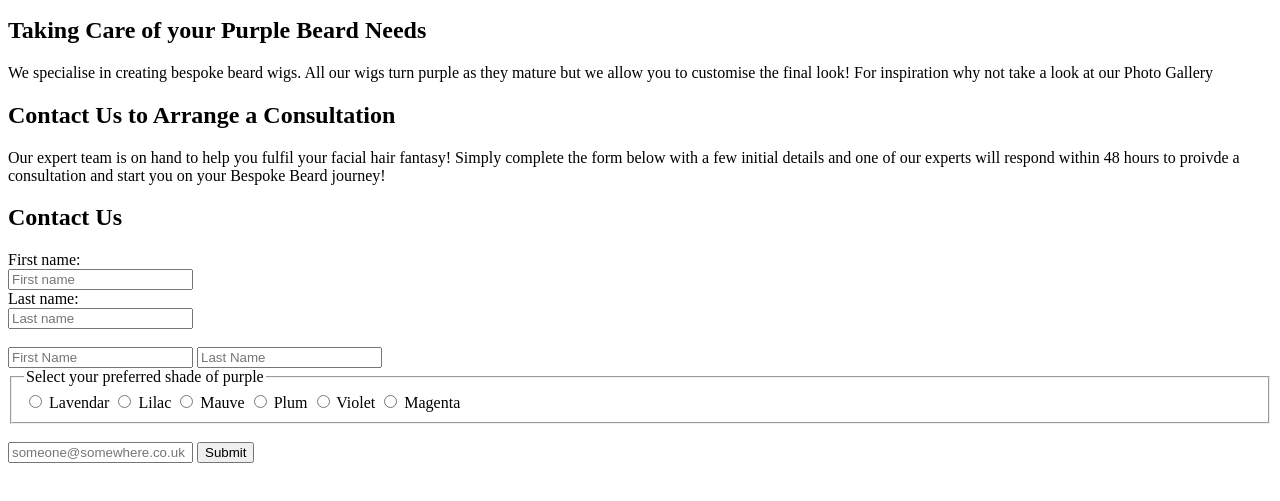
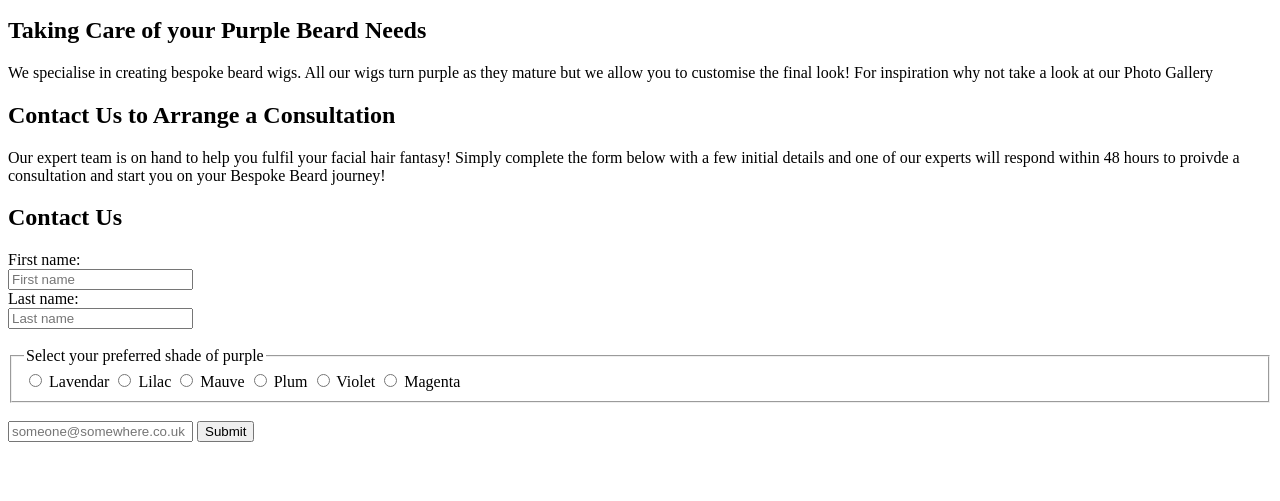
Before and after one commit to NessHug/Muck-About, a plain HTML site: page index.html in a window 1280 px wide. Shown: the part 101-602 px from the top of the page. Drawn offline with Linux system fonts and the light colour scheme.

Commit message:
Removed duplication

```diff
--- a/index.html
+++ b/index.html
@@ -29,10 +29,6 @@
 <label for="lname">Last name:</label><br>
 <input type="text" id="lname" name="lname" placeholder="Last name"><br>
 <br>
-        <!--TODO add div and class to separate radio buttons??/-->
-<form action=" "submit-url"></form>
-<input type="text" placeholder="First Name">
-<input type="text" placeholder="Last Name">
 <fieldset>
     <legend>Select your preferred shade of purple</legend>
       <label><input id= "Lavendar" type="radio"> Lavendar </label>
```
